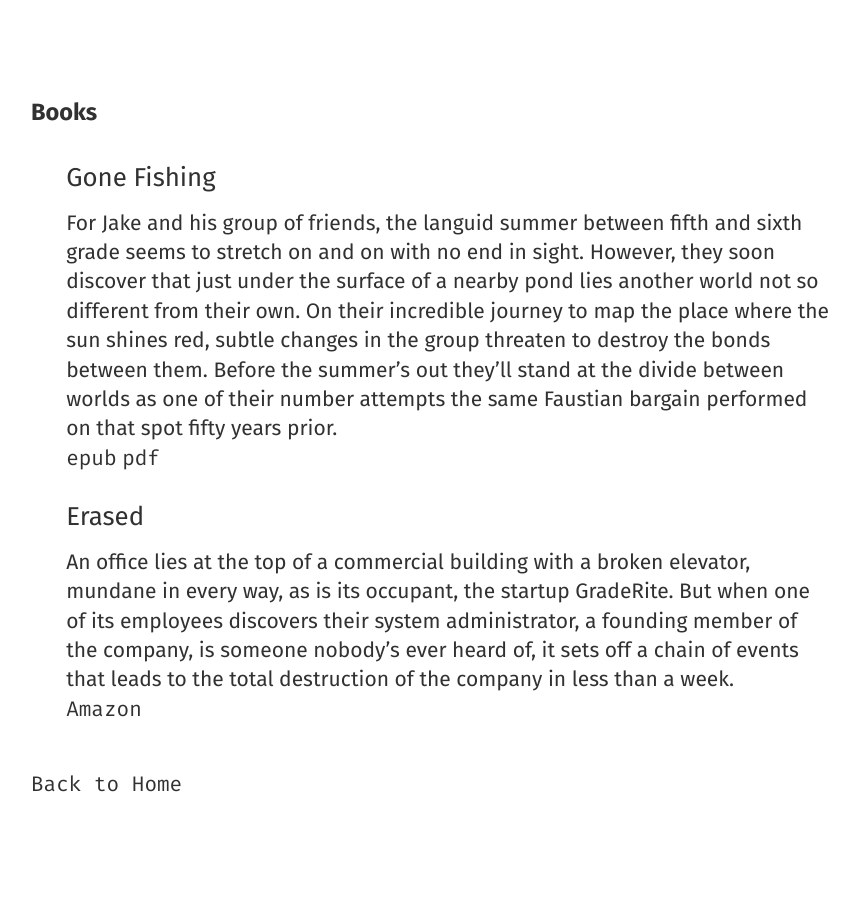
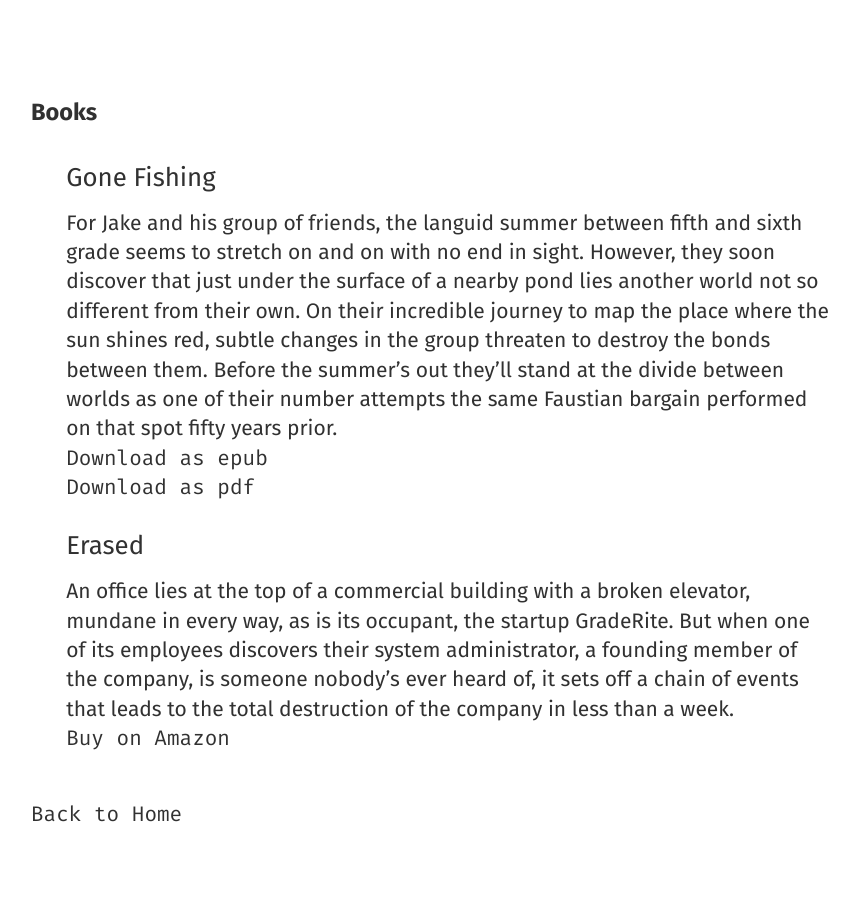
Before and after one commit to cakenggt/aleclownes.com, a Jekyll site: the page built from books.html, in a window 1280 px wide. Shown: the whole page, without its empty margins (209-1068 px from the left). Built offline with Jekyll 4.4.1, drawn with Linux system fonts in a browser that asks for light colours; nearby versions of some CDN libraries.

Commit message:
Reformat

```diff
--- a/books.html
+++ b/books.html
@@ -11,8 +11,8 @@ title: Books
       On their incredible journey to map the place where the sun shines red, subtle changes in the group threaten to destroy the bonds between them.
       Before the summer’s out they’ll stand at the divide between worlds as one of their number attempts the same Faustian bargain performed on that spot fifty years prior.
     </div>
-    <a href="/books/gone-fishing/Gone Fishing - Alec Lownes.epub">epub</a>
-    <a href="/books/gone-fishing/Gone Fishing - Alec Lownes.pdf">pdf</a>
+    <div><a href="/books/gone-fishing/Gone Fishing - Alec Lownes.epub">Download as epub</a></div>
+    <div><a href="/books/gone-fishing/Gone Fishing - Alec Lownes.pdf">Download as pdf</a></div>
   </li>
   <li>
     <h2>Erased</h2>
@@ -21,7 +21,7 @@ title: Books
       But when one of its employees discovers their system administrator, a founding member of the company, is someone nobody’s ever heard of,
       it sets off a chain of events that leads to the total destruction of the company in less than a week.
     </div>
-    <a href="https://amazon.com/dp/B09FG43GMK">Amazon</a>
+    <div><a href="https://amazon.com/dp/B09FG43GMK">Buy on Amazon</a></div>
   </li>
 </ul>
 <br>
```
Also changed, not shown: 1 other file.
